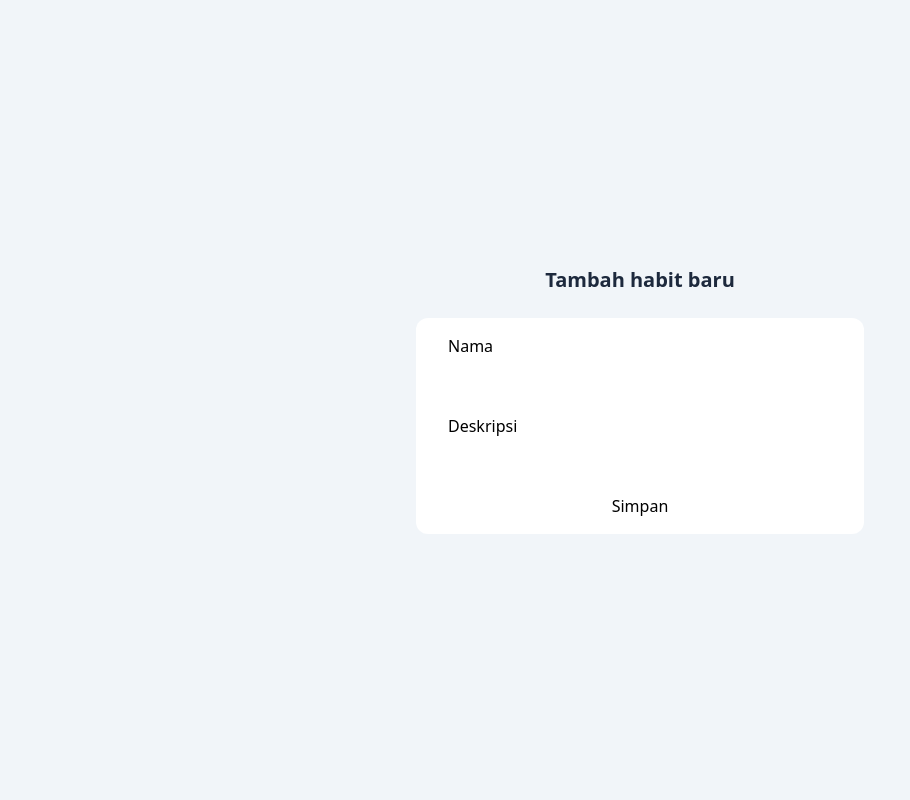
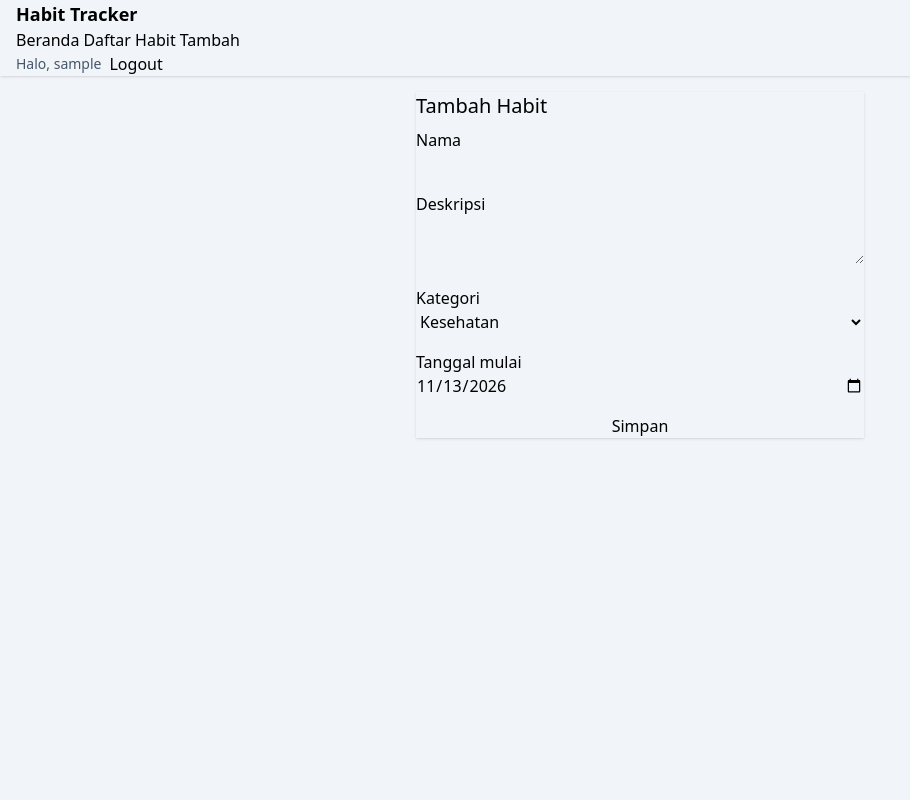
Before and after one commit to Klrfl/htracker, a PHP site: page /habits/add.php in a window 1280 px wide. Shown: the whole page, without its empty margins (0-910 px from the left). Run offline with PHP 8.4, Linux system fonts and the light colour scheme; the visitor is signed in with stand-in values (Sample User, id 1); some libraries are stand-ins or nearby versions.

Commit message:
build habit creation form

```diff
--- a/habits/add.php
+++ b/habits/add.php
@@ -1,36 +1,77 @@
 <?php
-if ($_SERVER['REQUEST_METHOD'] == 'POST') {
-  echo $_POST['nama'];
-  echo $_POST['deskripsi'];
+require_once '../koneksi.php';
+wajib_login();
+
+$base = '..';
+$title = 'Tambah Habit';
+
+$error = '';
+
+if ($_SERVER['REQUEST_METHOD'] === 'POST') {
+  $nama = trim($_POST['nama'] ?? '');
+  $deskripsi = trim($_POST['deskripsi'] ?? '');
+  $kategori = $_POST['kategori'] ?? 'Kesehatan';
+  $tanggal_mulai = $_POST['tanggal_mulai'] ?? date('Y-m-d');
+  $bt = DateTime::createFromFormat('Y-m-d', $tanggal_mulai);
+
+  if ($nama === '') {
+    $error = 'Nama habit wajib diisi.';
+  } elseif (!in_array($kategori, KATEGORI, true)) {
+    $error = 'Kategori tidak valid.';
+  } elseif (!$bt || $bt->format('Y-m-d') !== $tanggal_mulai) {
+    $error = 'Tanggal mulai tidak valid.';
+  } else {
+    $tanggal_mulai = $bt->format('Y-m-d');
+    $deskripsi_simpan = $deskripsi !== '' ? $deskripsi : null;
+
+    $stmt = mysqli_prepare($conn, "INSERT INTO habits (user_id, nama_habit, deskripsi, kategori, tanggal_mulai) VALUES (?, ?, ?, ?, ?)");
+    mysqli_stmt_bind_param($stmt, "issss", $_SESSION['user_id'], $nama, $deskripsi_simpan, $kategori, $tanggal_mulai);
+    mysqli_stmt_execute($stmt);
+    mysqli_stmt_close($stmt);
+
+    header('Location: ' . base_url() . '/habits/index.php');
+    exit;
+  }
 }
 ?>
+<?php include '../partials/header.php'; ?>
 
-<!DOCTYPE html>
-<html lang="en">
+<div class="card bg-base-100 shadow-sm max-w-md mx-auto">
+  <div class="card-body">
+    <h1 class="card-title text-xl mb-2">Tambah Habit</h1>
 
-<head>
-  <meta charset="UTF-8">
-  <meta name="viewport" content="width=device-width, initial-scale=1.0">
-  <title>Habits</title>
+    <?php if ($error): ?>
+      <div class="alert alert-error text-sm"><?= htmlspecialchars($error) ?></div>
+    <?php endif; ?>
 
-  <link href="https://cdn.jsdelivr.net/npm/daisyui@5" rel="stylesheet" type="text/css" />
-  <script src="https://cdn.jsdelivr.net/npm/@tailwindcss/browser@4"></script>
-</head>
+    <form method="post" class="grid gap-4">
+      <div>
+        <label class="label" for="nama">Nama</label>
+        <input type="text" id="nama" name="nama" class="input w-full" required value="<?= htmlspecialchars($_POST['nama'] ?? '') ?>">
+      </div>
 
-<body class="bg-slate-100 min-h-screen flex items-center justify-center p-4">
-  <main class=" w-full max-w-md">
-    <h1 class="text-xl font-bold text-slate-800 mb-6 text-center">Tambah habit baru</h1>
+      <div>
+        <label class="label" for="deskripsi">Deskripsi</label>
+        <textarea id="deskripsi" name="deskripsi" class="textarea w-full"><?= htmlspecialchars($_POST['deskripsi'] ?? '') ?></textarea>
+      </div>
 
-    <form method="post" class="grid gap-4 bg-white rounded-xl px-8 py-4">
-      <label for="nama" class="label">Nama</label>
-      <input type="text" id="nama" name="nama" class="input w-full" required>
+      <div>
+        <label class="label" for="kategori">Kategori</label>
+        <select id="kategori" name="kategori" class="select w-full">
+          <?php foreach (KATEGORI as $k): ?>
+            <option value="<?= $k ?>" <?= ($_POST['kategori'] ?? 'Kesehatan') === $k ? 'selected' : '' ?>><?= $k ?></option>
+          <?php endforeach; ?>
+        </select>
+      </div>
 
-      <label for="deskripsi" class="label">Deskripsi</label>
-      <input type="text" id="deskripsi" name="deskripsi" class="input w-full">
+      <div>
+        <label class="label" for="tanggal_mulai">Tanggal mulai</label>
+        <input type="date" id="tanggal_mulai" name="tanggal_mulai" class="input w-full" value="<?= htmlspecialchars($_POST['tanggal_mulai'] ?? date('Y-m-d')) ?>">
+      </div>
 
       <button type="submit" class="btn btn-primary">Simpan</button>
     </form>
-  </main>
-</body>
+  </div>
+</div>
 
-</html>
+<?php include '../partials/footer.php'; ?>
```
